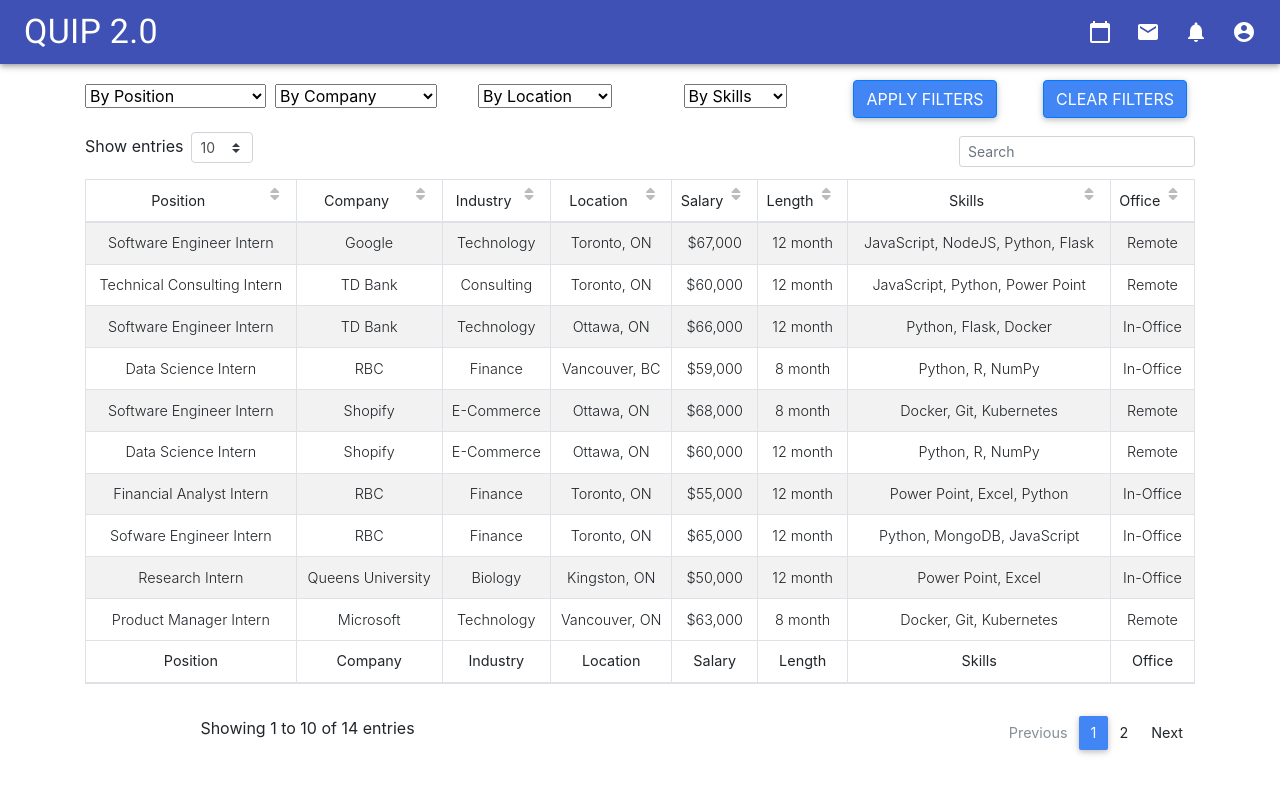
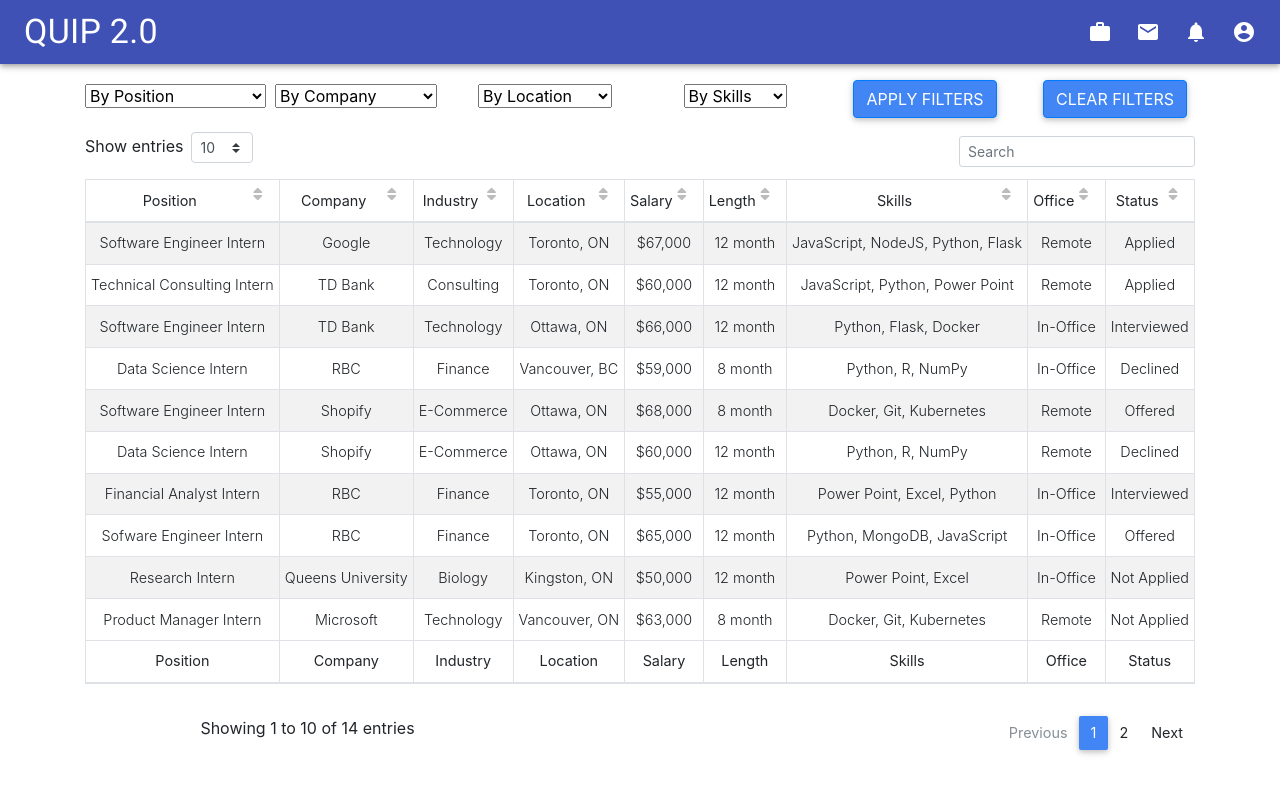
Before and after one commit to shiyanboxer/CMPE-325-QUIP-2.0, a React (Create React App) app in the folder frontend/my-app/: page /home in a window 1280 px wide. Shown: the top 794 px of the page. Built offline with nearby package versions, Linux system fonts and the light colour scheme.

Commit message:
update dataset

```diff
--- a/frontend/my-app/src/components/Data.js
+++ b/frontend/my-app/src/components/Data.js
@@ -46,6 +46,11 @@
       field: 'remote',
       width: 100,
     },
+    {
+      label: 'Status',
+      field: 'status',
+      width: 100,
+    },
     ],
     rows: [
       {
@@ -56,7 +61,8 @@
         salary: '$67,000',
         length: '12 month',
         skills: 'JavaScript, NodeJS, Python, Flask',
-        remote: 'Remote'
+        remote: 'Remote',
+        status: 'Applied',
       },
       {
         position: 'Technical Consulting Intern',
@@ -67,6 +73,7 @@
         length: '12 month',
         skills: 'JavaScript, Python, Power Point',
         remote: 'Remote',
+        status: 'Applied',
       },
       {
         position: 'Software Engineer Intern',
@@ -77,6 +84,7 @@
         length: '12 month',
         skills: 'Python, Flask, Docker',
         remote: 'In-Office',
+        status: 'Interviewed',
       },
       {
         position: 'Data Science Intern',
@@ -87,6 +95,7 @@
         length: '8 month',
         skills: 'Python, R, NumPy',
         remote: 'In-Office',
+        status: 'Declined',
       },
       {
         position: 'Software Engineer Intern',
@@ -97,6 +106,7 @@
         length: '8 month',
         skills: 'Docker, Git, Kubernetes',
         remote: 'Remote',
+        status: 'Offered',
       },
       {
         position: 'Data Science Intern',
@@ -107,6 +117,7 @@
         length: '12 month',
         skills: 'Python, R, NumPy',
         remote: 'Remote',
+        status: 'Declined',
       },
       {
         position: 'Financial Analyst Intern',
@@ -117,6 +128,7 @@
         length: '12 month',
         skills: 'Power Point, Excel, Python',
         remote: 'In-Office',
+        status: 'Interviewed',
       },
       {
         position: 'Sofware Engineer Intern',
@@ -127,6 +139,7 @@
         length: '12 month',
         skills: 'Python, MongoDB, JavaScript',
         remote: 'In-Office',
+        status: 'Offered',
       },
       {
         position: 'Research Intern',
@@ -137,6 +150,7 @@
         length: '12 month',
         skills: 'Power Point, Excel',
         remote: 'In-Office',
+        status: 'Not Applied',
       },
       {
         position: 'Product Manager Intern',
@@ -147,6 +161,7 @@
         length: '8 month',
         skills: 'Docker, Git, Kubernetes',
         remote: 'Remote',
+        status: 'Not Applied',
       },
       {
         position: 'Product Manager Intern',
@@ -157,6 +172,7 @@
         length: '8 month',
         skills: 'Jira, Excel, Flask, JavaScript',
         remote: 'Remote',
+        status: 'Not Applied',
       },
       {
         position: 'Product Manager Intern',
@@ -167,6 +183,7 @@
         length: '12 month',
         skills: 'Jira, Excel, Flask, JavaScript',
         remote: 'Remote',
+        status: 'Not Applied',
       },
       {
         position: 'Software Engineer Intern',
@@ -177,6 +194,7 @@
         length: '12 month',
         skills: 'Python, Excel, Flask, JavaScript',
         remote: 'Toronto, ON',
+        status: 'Not Applied',
       },
       {
         position: 'Data Analyst Intern',
@@ -187,6 +205,7 @@
         length: '12 month',
         skills: 'Python, Excel, Flask, JavaScript',
         remote: 'Toronto, ON',
+        status: 'Offered',
       },
     ],
   }
--- a/frontend/my-app/src/components/Navbar.js
+++ b/frontend/my-app/src/components/Navbar.js
@@ -16,6 +16,7 @@
 import MoreIcon from '@material-ui/icons/MoreVert';
 import { Link } from 'react-router-dom';
 import CalendarTodayIcon from '@material-ui/icons/CalendarToday';
+import WorkIcon from '@material-ui/icons/Work';
 
 const useStyles = makeStyles((theme) => ({
   grow: {
@@ -197,7 +198,7 @@
           <div className={classes.sectionDesktop}>
           <IconButton aria-label="show 17 new notifications" color="inherit">
               <Badge badgeContent={0} color="secondary">
-                <CalendarTodayIcon />
+                <WorkIcon />
               </Badge>
             </IconButton>
 
```
Also changed, not shown: 1 other file (tests, documents, lock files or other folders).
